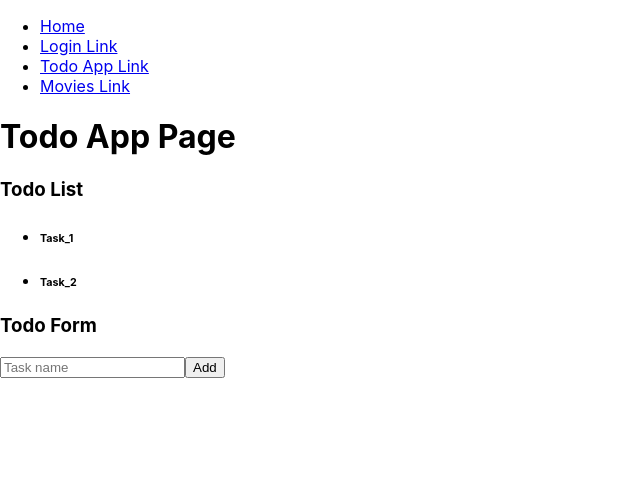
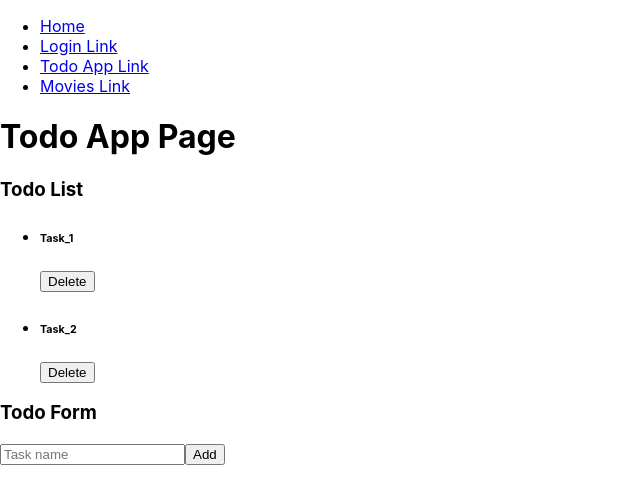
Before and after one commit to KareemAhmed96/react-combined-webapp, a React (Create React App) app: page /todo in a window 1280 px wide. Shown: the top 504 px of the page, without its empty margins (0-640 px from the left). Built offline with nearby package versions, Linux system fonts and the light colour scheme.

Commit message:
implemented Todo delete functionality

```diff
--- a/public/index.html
+++ b/public/index.html
@@ -24,7 +24,7 @@
       work correctly both with client-side routing and a non-root public URL.
       Learn how to configure a non-root public URL by running `npm run build`.
     -->
-    <title>React App</title>
+    <title>React Combined Webapp</title>
   </head>
   <body>
     <noscript>You need to enable JavaScript to run this app.</noscript>
--- a/src/components/TodoApp.js
+++ b/src/components/TodoApp.js
@@ -41,14 +41,30 @@ class TodoApp extends React.Component {
     this.state.items.push(newTask)
     console.log(this.state.items)
     this.forceUpdate()
+  }
 
+  deleteTask = (taskId) => {
+
+    let index = this.state.items.findIndex(
+      (item) => item.id == taskId
+    );
+    this.state.items.splice(index, 1)
+    this.forceUpdate()
+
+    // this.state.items.map(
+    //   (task, index, taskArray) => {
+    //     if(taskId == task.id) {
+    //       taskArray.splice(taskId, 1)
+    //     }
+    //   }
+    // )
   }
 
   render() {
     return (
       <div>
         <h1>Todo App Page</h1>
-        <TodoList list={this.state.items} />
+        <TodoList list={this.state.items} onDelete={this.deleteTask}/>
         <TodoForm onAddTask={this.addTask} />
       </div>
     )
--- a/src/components/TodoItem.js
+++ b/src/components/TodoItem.js
@@ -8,12 +8,17 @@ class TodoItem extends React.Component {
         this.state = {
 
         }
-      }
+    }
+
+    deleteTask = (e) => {
+        this.props.onDelete(this.props.task.id)
+    }
 
     render() {
         return (
             <div>
-                <h6>{this.props.task}</h6>
+                <h6>{this.props.task.text}</h6>
+                <button onClick={this.deleteTask}>Delete</button>
             </div>
         )
     }
--- a/src/components/TodoList.js
+++ b/src/components/TodoList.js
@@ -9,7 +9,7 @@ class TodoList extends React.Component {
         this.state = {
 
         }
-      }
+    }
 
     render() {
         return (
@@ -18,7 +18,9 @@ class TodoList extends React.Component {
                 <ul>
                     {this.props.list.map(
                         (ele, index) => (
-                            <li key={index} ><TodoItem task={ele.text} /></li>
+                            <li>
+                                <TodoItem key={ele.id} task={ele} onDelete={this.props.onDelete}/>
+                            </li>
                         )
                     )}
                 </ul>
```
